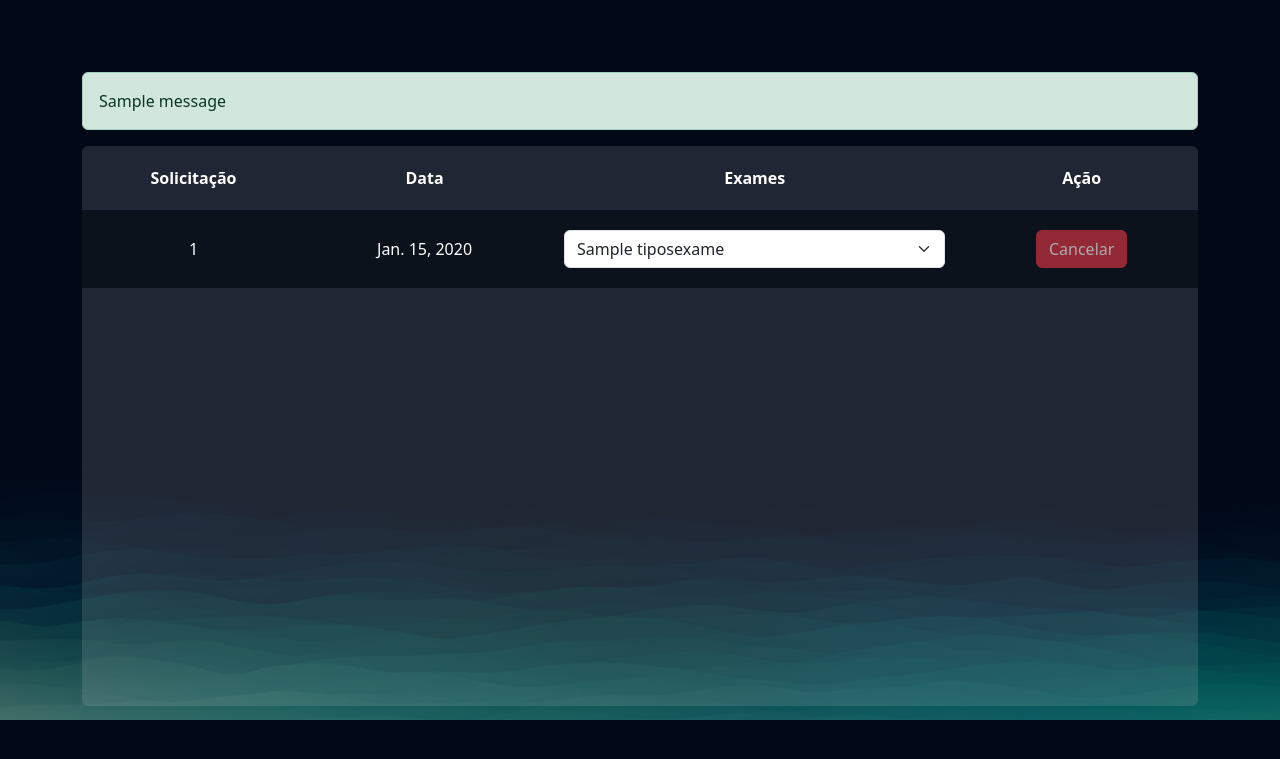
After one commit to LucasdoPradoTozzi/pythonando-week, a Django app: page /exames/gerenciar_pedidos/ in a window 1280 px wide. The commit adds this page. Shown: the top 759 px of the page. Run offline with Django 3.2, Linux system fonts and the light colour scheme; a user stored in the database is signed in; tables that the repository leaves empty hold one stand-in row (values such as "Sample post"); one stand-in notice (Sample message) is shown.

Commit message:
atualizando aula 2

```diff
--- /dev/null
+++ b/exames/templates/gerenciar_pedidos.html
@@ -0,0 +1,54 @@
+{% extends "bases/base.html" %}
+{% load static %}
+
+{% block 'head' %}
+    <link href="{% static 'exames/css/css.css' %}" rel="stylesheet">
+    <link href="{% static 'exames/css/gerenciar_pedidos.css' %}" rel="stylesheet">
+{% endblock 'head' %}
+
+
+{% block 'conteudo' %}
+    <br>
+    <br>
+    <div class="container">
+        {% if messages %}
+            <br>
+            {% for message in messages %}
+            <div class="alert {{ message.tags }}">{{ message }}</div>
+            {% endfor %}
+        {% endif %}
+        <div class="card card-view">
+            <table>
+                <tr>
+                  <th>Solicitação</th>
+                  <th>Data</th>
+                  <th>Exames</th>
+                  <th>Ação</th>
+                </tr>
+
+                {% for pedido in pedidos_exames %}
+                    <tr class="linha-tabela">
+                        <td>{{pedido.id}}</td>
+                        <td>{{pedido.data}}</td>
+                        <td>
+                            <select class="form-select">
+                                {% for exame in pedido.exames.all %}
+                                    <option style="color: black"  value="">{{exame.exame.nome}}</option>
+                                {% endfor %}
+                            </select>
+                        </td>
+                        <td>
+
+                            <a href=""  class="btn btn-danger {% if not pedidos.agendado %} disabled {% endif %}">Cancelar</a>
+                        </td>
+                    </tr
+                {% endfor %}
+
+            </table>
+
+
+        </div>
+
+    </div>
+
+{% endblock 'conteudo' %}
--- a/exames/templates/solicitar_exames.html
+++ b/exames/templates/solicitar_exames.html
@@ -54,7 +54,7 @@
                         <h5>Data: 08 de Setembro</h5>
                         <br>
 
-                        <form action="" method="POST">
+                        <form action="{% url 'fechar_pedido' %}" method="POST">{% csrf_token %}
                             {% for exame in solicitacao_exames %}
                                 <input type="hidden" value="{{exame.id}}" name="exames">
                             {% endfor %}
--- a/exames/urls.py
+++ b/exames/urls.py
@@ -4,4 +4,5 @@ from . import views
 urlpatterns = [
     path('solicitar_exames/', views.solicitar_exames, name="solicitar_exames"),
     path('fechar_pedido/', views.fechar_pedido, name="fechar_pedido"),
+    path('gerenciar_pedidos/', views.gerenciar_pedidos, name="gerenciar_pedidos"),
 ]
--- a/exames/views.py
+++ b/exames/views.py
@@ -1,7 +1,10 @@
-from django.shortcuts import render
+from django.shortcuts import render, redirect
 from django.http import HttpResponse
 from django.contrib.auth.decorators import login_required
-from .models import TiposExames
+from .models import TiposExames, PedidosExames, SolicitacaoExame
+from datetime import datetime
+from django.contrib import messages
+from django.contrib.messages import constants
 
 @login_required
 def solicitar_exames(request):
@@ -22,4 +25,28 @@ def solicitar_exames(request):
 
 @login_required
 def fechar_pedido(request):
-    pass
+    exames_id = request.POST.getlist('exames')
+    solicitacao_exames = TiposExames.objects.filter(id__in=exames_id)
+
+    pedido_exame = PedidosExames(
+        usuario=request.user,
+        data=datetime.now()
+    )
+    pedido_exame.save()
+
+    for exame in solicitacao_exames:
+        solicitacao_exames_temp = SolicitacaoExame(
+            usuario=request.user,
+            exame=exame,
+            status="E"
+        )
+        solicitacao_exames_temp.save()
+        pedido_exame.exames.add(solicitacao_exames_temp)
+
+    pedido_exame.save()
+    messages.add_message(request, constants.SUCCESS, "Pedido de exame realizado com sucesso")
+    return redirect('/exames/gerenciar_pedidos')
+
+def gerenciar_pedidos(request):
+    pedidos_exames = PedidosExames.objects.filter(usuario=request.user)
+    return render(request, 'gerenciar_pedidos.html', {'pedidos_exames': pedidos_exames})
--- /dev/null
+++ b/templates/static/exames/css/gerenciar_pedidos.css
@@ -0,0 +1,15 @@
+.linha-tabela{
+    background-color: var(--dark-color);
+    height: 20px;
+}
+
+td, th{
+    padding: 20px;
+}
+
+.card-view{
+    text-align: center;
+    padding: 0;
+    border: none;
+    height: 70vh;
+}
```
Also changed, not shown: exames/models.py (line endings or trailing spaces).
